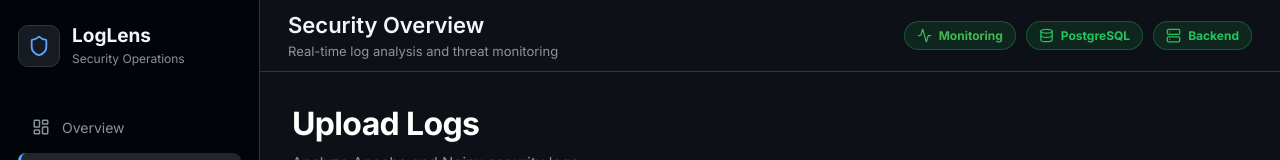
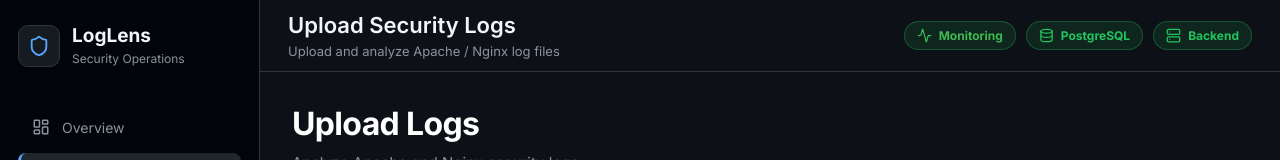
Before and after one commit to gaurav-O6/LogLens, a React app in the folder frontend/: page /upload in a window 1280 px wide. Shown: the top 160 px of the page. Built offline with nearby package versions, Linux system fonts and the light colour scheme; some icons are missing; the HTML template or start-up script is replaced by a standard one.

Commit message:
feat(ui): add dynamic topbar based on current route

```diff
--- a/frontend/src/components/layout/Topbar.jsx
+++ b/frontend/src/components/layout/Topbar.jsx
@@ -1,69 +1,93 @@
 import {
     Activity,
     Database,
-    Server
+    Server,
 } from "lucide-react";
+
+import { useLocation } from "react-router-dom";
 
 import "./topbar.css";
 
+const pageInfo = {
+    "/": {
+        title: "Security Overview",
+        subtitle: "Real-time log analysis and threat monitoring",
+    },
+
+    "/upload": {
+        title: "Upload Security Logs",
+        subtitle: "Upload and analyze Apache / Nginx log files",
+    },
+
+    "/threats": {
+        title: "Threat Center",
+        subtitle: "Investigate detected attacks and security incidents",
+    },
+
+    "/analytics": {
+        title: "Security Analytics",
+        subtitle: "Visualize attack trends and threat intelligence",
+    },
+
+    "/history": {
+        title: "Analysis History",
+        subtitle: "Review previously processed log analyses",
+    },
+};
 
 function Topbar() {
+
+    const location = useLocation();
+
+    const currentPage =
+        pageInfo[location.pathname] || {
+            title: "LogLens",
+            subtitle: "Security Operations Dashboard",
+        };
 
     return (
 
         <header className="topbar">
 
-
             <div>
 
                 <h1>
-                    Security Overview
+                    {currentPage.title}
                 </h1>
 
-
                 <p>
-                    Real-time log analysis and threat monitoring
+                    {currentPage.subtitle}
                 </p>
-
 
             </div>
 
-
-
             <div className="status-group">
-
 
                 <div className="status-badge online">
 
-                    <Activity size={15}/>
+                    <Activity size={15} />
 
                     Monitoring
 
                 </div>
 
-
-
                 <div className="status-badge">
 
-                    <Database size={15}/>
+                    <Database size={15} />
 
                     PostgreSQL
 
                 </div>
 
-
-
                 <div className="status-badge">
 
-                    <Server size={15}/>
+                    <Server size={15} />
 
                     Backend
 
                 </div>
 
-
             </div>
-
 
         </header>
 
@@ -71,5 +95,4 @@ function Topbar() {
 
 }
 
-
 export default Topbar;
```
